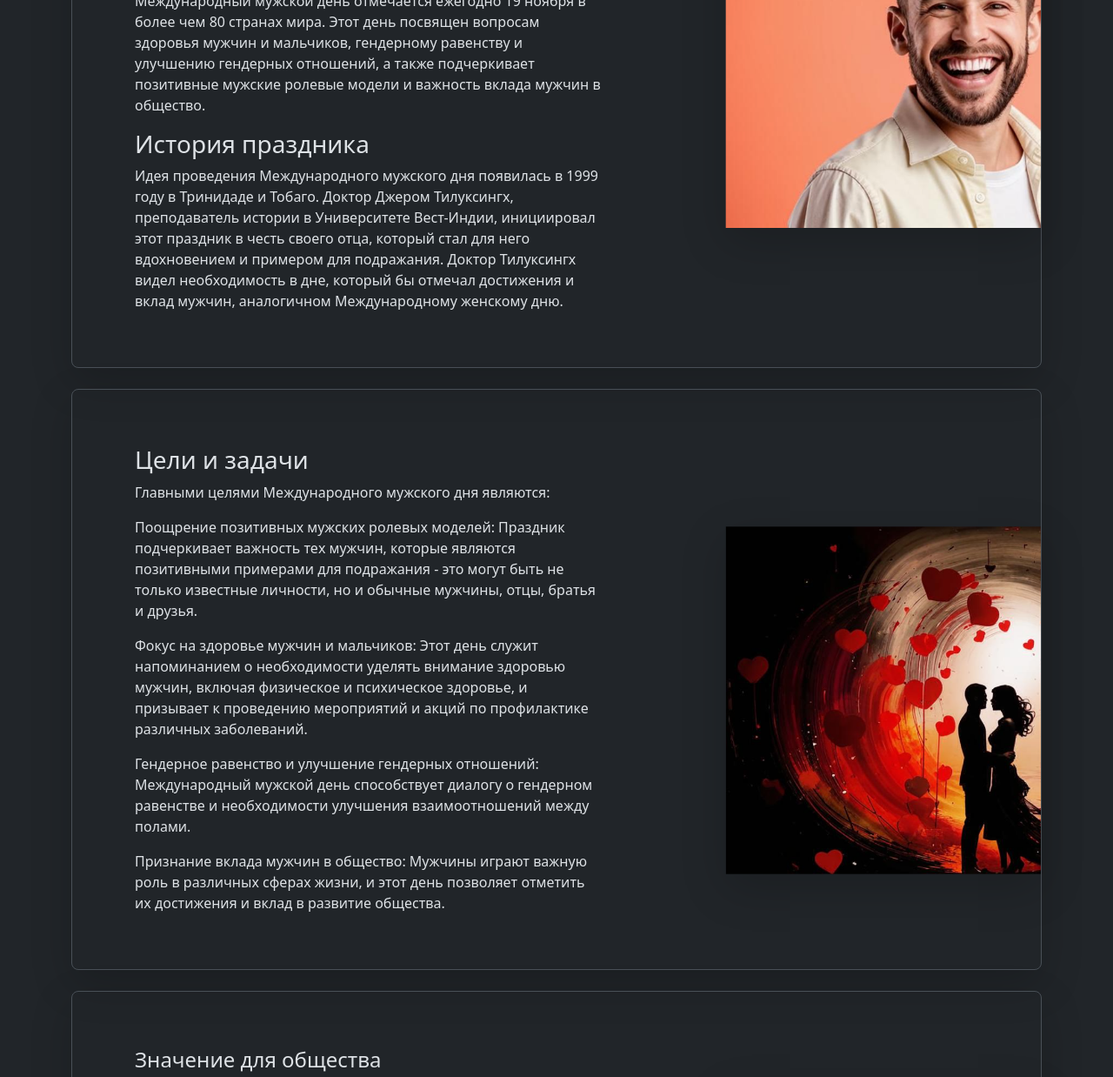
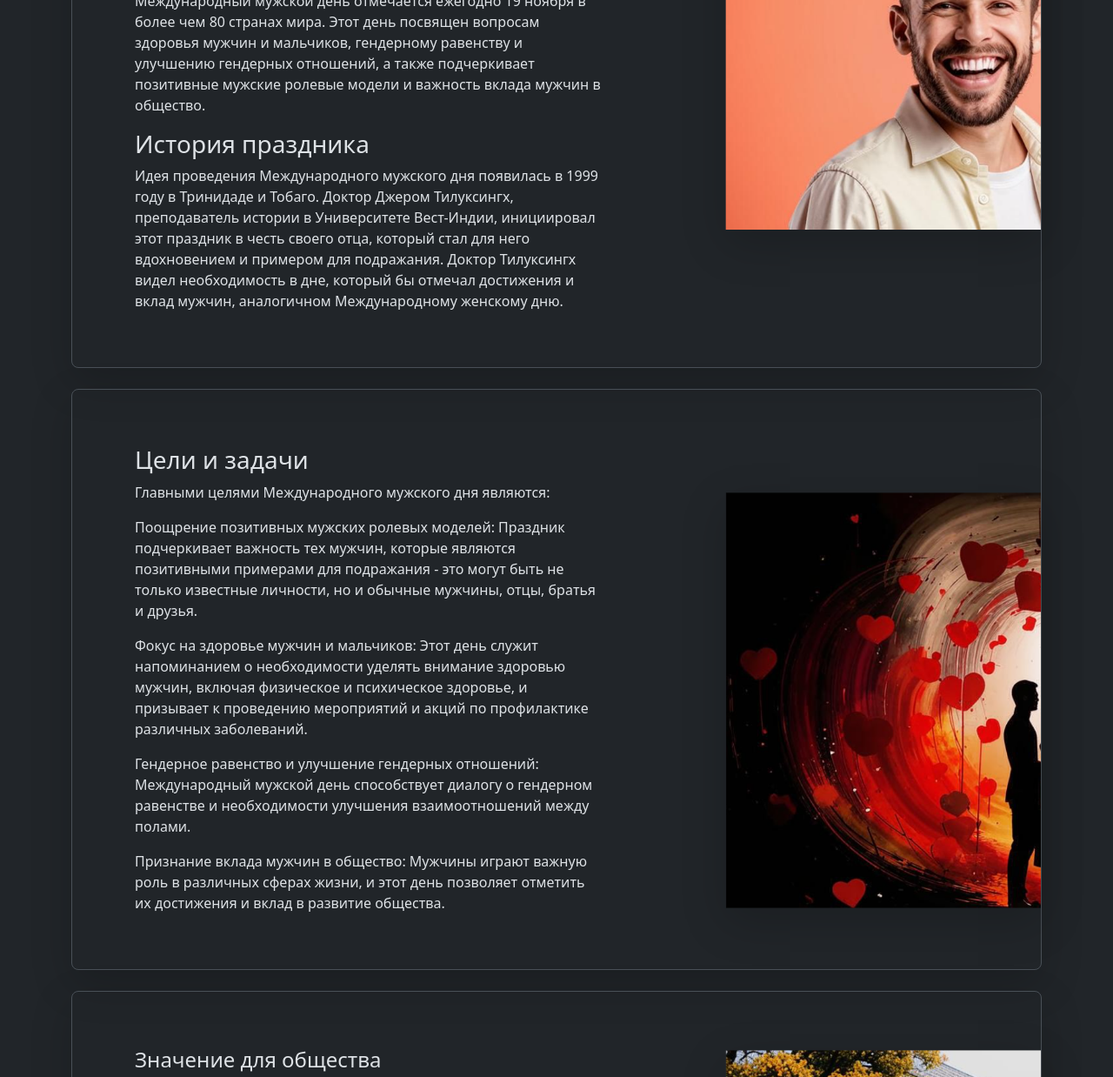
Before and after one commit to ivancheg8/megrf, a plain HTML site: page index.html in a window 1280 px wide. Shown: the part 596-1834 px from the top of the page at 87% size. Drawn offline with nearby package versions, Linux system fonts and the light colour scheme.

Commit message:
change image v2

```diff
--- a/index.html
+++ b/index.html
@@ -41,8 +41,8 @@
 </p>
         </div>
             <div class="col-lg-4 offset-lg-1 p-0 overflow-hidden shadow-lg">
-              <!-- <img class="rounded-lg-3" src="man.png" alt="Man" width="720"> -->
-              <img class="rounded-lg-3" src="man.png" alt="Man" height="400">
+              <img class="rounded-lg-3" src="man.png" alt="Man" width="720">
+              <!-- <img class="rounded-lg-3" src="man.png" alt="Man" height="400"> -->
             </div>
       </div>
 
@@ -71,7 +71,7 @@
 
             </div>
             <div class="col-lg-4 offset-lg-1 p-0 overflow-hidden shadow-lg">
-              <img class="rounded-lg-3" src="1731699508153.png" alt="Man"  height="400">
+              <img class="rounded-lg-3" src="1731699508153.png" alt="Man"  width="720">
             </div>
             </div>
 </hr>
@@ -97,7 +97,7 @@
           </div> -->
         </div>
         <div class="col-lg-4 offset-lg-1 p-0 overflow-hidden shadow-lg">
-          <img class="rounded-lg-3" src="1731700648256.png" alt="Man"  height="400">
+          <img class="rounded-lg-3" src="1731700648256.png" alt="Man"  width="720">
         </div>
 
       </div>
```
